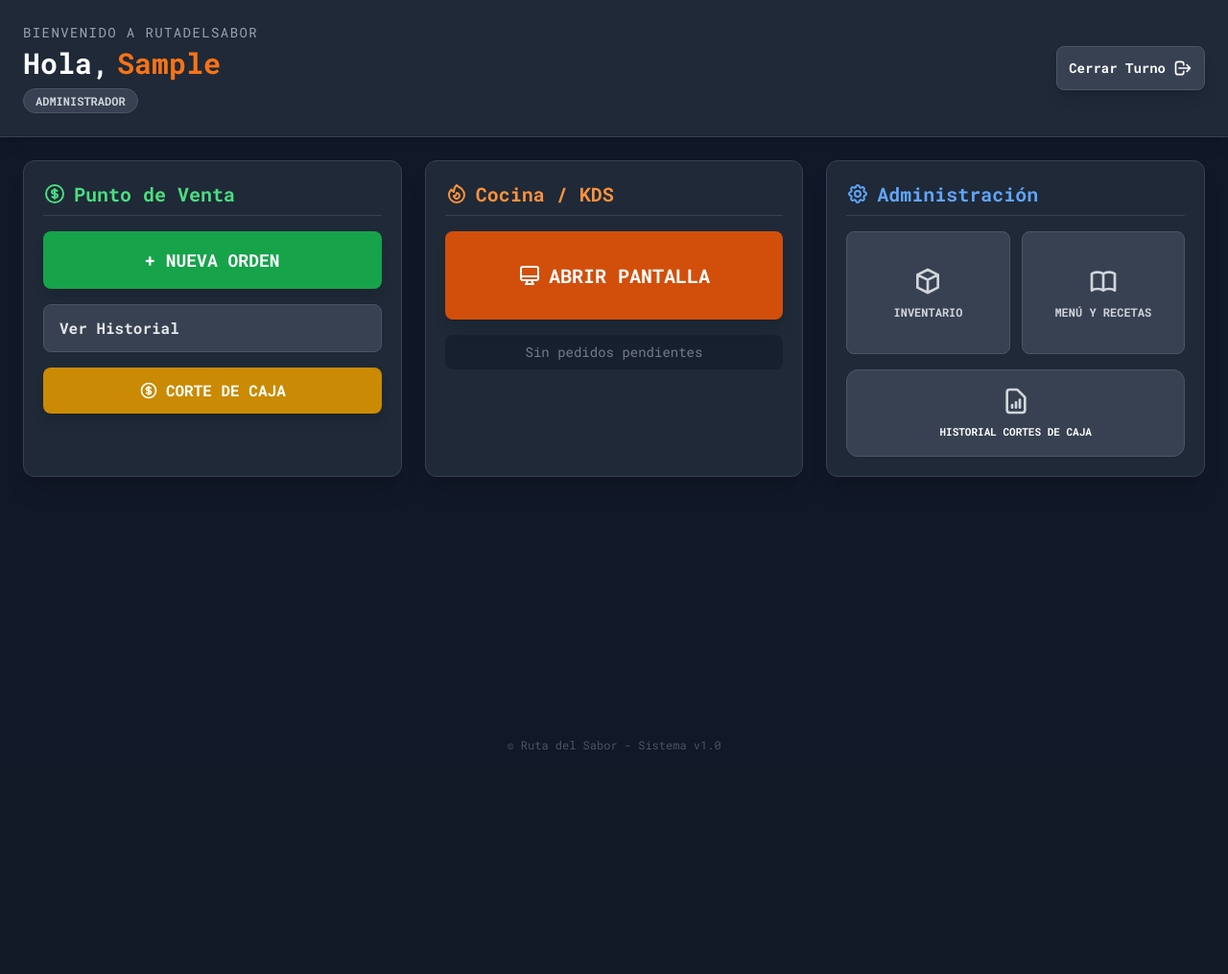
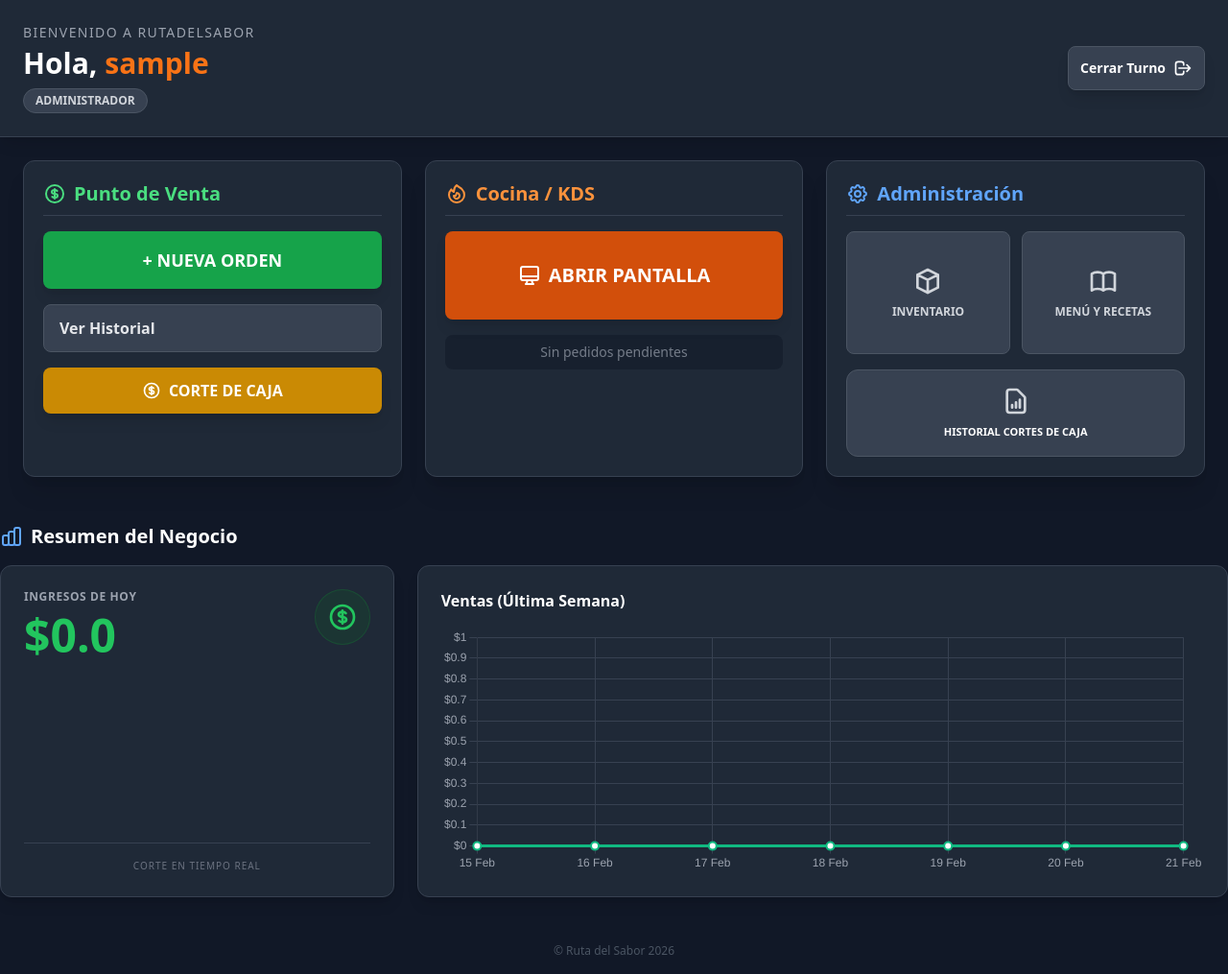
Before and after one commit to Andres190103/RutaDelSabor, a Django app: page /home/ in a window 1280 px wide. Shown: the whole page at 96% size. Before the commit the page ends 781 px from the top, so only its background shows below. Run offline with Django 5.2, Linux system fonts and the light colour scheme; the visitor is signed in with stand-in values (Sample User, id 1); data that the repository does not hold is empty; parts of the project's set-up code (start-up, migrations or seed data) failed here and were passed over; some libraries are stand-ins or nearby versions.

Commit message:
Mejoras Visuales en la vista inicial, se agrego grafica de ventas para vista de administrador

```diff
--- a/Ventas/signals.py
+++ b/Ventas/signals.py
@@ -20,7 +20,7 @@ def descontar_stock_al_entregar(sender, instance, created, **kwargs):
     # Solo procedemos si la orden está 'Entregada' y NO se ha descontado antes
     if instance.estado == 'Entregado' and not instance.inventario_descontado:
 
-        # Usamos 'atomic' para asegurar que si algo falla, no se descuente nada a medias
+        # Se usa 'atomic' para asegurar que si algo falla, no se descuente nada a medias
         with transaction.atomic():
 
             # 1. Obtenemos todos los platillos (detalles) de esta orden
--- a/foodtruck/views.py
+++ b/foodtruck/views.py
@@ -1,3 +1,4 @@
+import json
 from django.shortcuts import render, redirect
 from django.urls import reverse_lazy
 from django.views.generic import ListView, CreateView, UpdateView, TemplateView
@@ -5,9 +6,12 @@ from django.contrib.auth.mixins import LoginRequiredMixin
 from django.db import transaction # Importante para guardar receta y producto juntos
 
 from .models import Producto
-from Ventas.models import Orden
+from Ventas.models import Orden, DetalleOrden
 from Inventario.models import Ingrediente
 from .forms import ProductoForm, RecetaFormSet
+from django.utils import timezone
+from datetime import timedelta
+from django.db.models import Sum
 
 class HomeView(LoginRequiredMixin, TemplateView):
     template_name = 'FoodTruck/home.html'
@@ -44,7 +48,35 @@ class HomeView(LoginRequiredMixin, TemplateView):
             from django.db.models import F
             context['alertas_stock'] = Ingrediente.objects.filter(stock_actual__lte=F('stock_minimo')).count()
 
+        # DATOS PARA EL DASHBOARD ESTADISTICO
+        if es_admin:
+            hoy = timezone.now().date()
+
+            # INGRESOS DEL DIA
+            ordenes_hoy = Orden.objects.filter(creado_en__date=hoy, estado='Entregado')
+            ventas_hoy = ordenes_hoy.exclude(estado='Cancelado').aggregate(Sum('total'))['total__sum']
+            context['ingresos_hoy'] = ventas_hoy if ventas_hoy is not None else 0.00
+
+            # GRAFICA DE LOS ULTIMOS 7 DIAS
+            fechas_str = []
+            ventas_diarias = []
+
+            for i in range(6, -1, -1):
+                dia = hoy - timedelta(days=i)
+                fechas_str.append(dia.strftime('%d %b'))
+
+                # Suma de ventas del día
+                total_dia = Orden.objects.filter(
+                    creado_en__date=dia
+                ).exclude(estado='Cancelado').aggregate(Sum('total'))['total__sum']
+                ventas_diarias.append(float(total_dia or 0.00))
+
+                # CONVERTIMOS LAS LISTAS A JSON PARA QUE JAVASCRIPT LAS PUEDA LEER EN EL HTML
+                context['fechas_chart'] = json.dumps(fechas_str)
+                context['ventas_chart'] = json.dumps(ventas_diarias)
+
         return context
+
 
 class MenuListView(LoginRequiredMixin, ListView):
     model = Producto
--- a/templates/FoodTruck/home.html
+++ b/templates/FoodTruck/home.html
@@ -6,7 +6,16 @@
     <title>Inicio - Ruta del Sabor</title>
     <script src="https://cdn.tailwindcss.com"></script>
     <link href="https://fonts.googleapis.com/css2?family=Roboto+Mono:wght@400;700&display=swap" rel="stylesheet">
-    <style>body { font-family: 'Roboto Mono', monospace; }</style>
+    <script src="https://cdn.jsdelivr.net/npm/chart.js"></script>
+    <style>body body { font-family: 'Roboto Mono', monospace; }
+
+        a, button {
+            touch-action: manipulation;
+            -webkit-tap-highlight-color: transparent;
+        }
+        a:active, button:active {
+            transform: scale(0.98);
+        }</style>
 </head>
 <body class="bg-gray-900 text-gray-100 min-h-screen flex flex-col">
 
@@ -20,7 +29,7 @@
                 <p class="text-gray-400 text-xs md:text-sm uppercase tracking-widest">Bienvenido a RutaDelSabor</p>
                 <!-- Cambio: texto más pequeño en móvil (text-2xl) -->
                 <h1 class="text-2xl md:text-3xl font-bold text-white flex flex-col md:flex-row items-center justify-center md:justify-start gap-1 md:gap-2 mt-1">
-                    Hola, <span class="text-orange-500">{{ user.username|title }}</span>
+                    Hola, <span class="text-orange-500">{{ user.username }}</span>
                 </h1>
                 <span class="inline-block mt-2 px-3 py-1 text-xs font-bold rounded-full bg-gray-700 text-gray-300 border border-gray-600">
                     {% if es_admin %}ADMINISTRADOR{% elif es_chef %}JEFE DE COCINA{% else %}PUNTO DE VENTA{% endif %}
@@ -154,9 +163,111 @@
         </div>
     </div>
 
+        <!-- DASHBOARD ESTADÍSTICO (Solo Admin)  -->
+        {% if es_admin %}
+    <div class="container mx-auto px-4 md:px-0 mb-8 mt-6">
+        <h2 class="text-xl font-bold text-white flex items-center gap-2 mb-4">
+            <svg class="w-6 h-6 text-blue-400" fill="none" stroke="currentColor" viewBox="0 0 24 24"><path stroke-linecap="round" stroke-linejoin="round" stroke-width="2" d="M9 19v-6a2 2 0 00-2-2H5a2 2 0 00-2 2v6a2 2 0 002 2h2a2 2 0 002-2zm0 0V9a2 2 0 012-2h2a2 2 0 012 2v10m-6 0a2 2 0 002 2h2a2 2 0 002-2m0 0V5a2 2 0 012-2h2a2 2 0 012 2v14a2 2 0 01-2 2h-2a2 2 0 01-2-2z"></path></svg>
+            Resumen del Negocio
+        </h2>
+
+        <div class="grid grid-cols-1 lg:grid-cols-3 gap-4 md:gap-6">
+
+            <div class="bg-gray-800 border border-gray-700 p-6 rounded-xl shadow-lg flex flex-col justify-between h-full">
+                <div class="flex justify-between items-start">
+                    <div>
+                        <p class="text-xs text-gray-400 font-bold uppercase tracking-wider mb-2">Ingresos de Hoy</p>
+                        <p class="text-4xl md:text-5xl font-black text-green-500">${{ ingresos_hoy }}</p>
+                    </div>
+                    <div class="bg-green-900/30 p-3 rounded-full border border-green-800/50">
+                        <svg class="w-8 h-8 text-green-500" fill="none" stroke="currentColor" viewBox="0 0 24 24"><path stroke-linecap="round" stroke-linejoin="round" stroke-width="2" d="M12 8c-1.657 0-3 .895-3 2s1.343 2 3 2 3 .895 3 2-1.343 2-3 2m0-8c1.11 0 2.08.402 2.599 1M12 8V7m0 1v8m0 0v1m0-1c-1.11 0-2.08-.402-2.599-1M21 12a9 9 0 11-18 0 9 9 0 0118 0z"></path></svg>
+                    </div>
+                </div>
+                <div class="mt-4 pt-4 border-t border-gray-700">
+                    <p class="text-[10px] text-gray-500 uppercase tracking-widest text-center">Corte en tiempo real</p>
+                </div>
+            </div>
+
+            <div class="bg-gray-800 border border-gray-700 p-6 rounded-xl shadow-lg lg:col-span-2">
+                <h3 class="text-white font-bold mb-4">Ventas (Última Semana)</h3>
+                <div class="relative h-52 md:h-64 w-full">
+                    <canvas id="ventasChart"></canvas>
+                </div>
+            </div>
+
+        </div>
+    </div>
+
+    <script id="fechas-data" type="application/json">
+        {{ fechas_chart|safe }}
+    </script>
+    <script id="ventas-data" type="application/json">
+        {{ ventas_chart|safe }}
+    </script>
+
+    <script>
+        document.addEventListener("DOMContentLoaded", function() {
+            const ctx = document.getElementById('ventasChart').getContext('2d');
+
+            // 3. Javascript lee los datos sin que VS Code marque error
+            const fechas = JSON.parse(document.getElementById('fechas-data').textContent);
+            const datosVentas = JSON.parse(document.getElementById('ventas-data').textContent);
+
+            new Chart(ctx, {
+                type: 'line',
+                data: {
+                    labels: fechas,
+                    datasets: [{
+                        label: 'Ventas ($)',
+                        data: datosVentas,
+                        borderColor: '#10b981',
+                        backgroundColor: 'rgba(16, 185, 129, 0.2)',
+                        borderWidth: 3,
+                        pointBackgroundColor: '#ffffff',
+                        pointBorderColor: '#10b981',
+                        pointBorderWidth: 2,
+                        pointRadius: 4,
+                        fill: true,
+                        tension: 0.4
+                    }]
+                },
+                options: {
+                    responsive: true,
+                    maintainAspectRatio: false,
+                    plugins: {
+                        legend: { display: false }, // Ocultamos la leyenda para que se vea más limpio
+                        tooltip: {
+                            callbacks: {
+                                label: function(context) {
+                                    return '$' + context.parsed.y.toFixed(2);
+                                }
+                            }
+                        }
+                    },
+                    scales: {
+                        x: {
+                            grid: { color: '#374151', drawBorder: false }, // Cuadrícula sutil
+                            ticks: { color: '#9ca3af' }
+                        },
+                        y: {
+                            grid: { color: '#374151', drawBorder: false },
+                            ticks: {
+                                color: '#9ca3af',
+                                callback: function(value) { return '$' + value; }
+                            },
+                            beginAtZero: true
+                        }
+                    }
+                }
+            });
+        });
+    </script>
+    {% endif %}
+
+    </div>
     <!-- Footer simple para móvil -->
     <footer class="p-4 text-center text-gray-600 text-xs mt-auto">
-        &copy; Ruta del Sabor - Sistema v1.0
+        &copy; Ruta del Sabor 2026
     </footer>
 
 </body>
```
